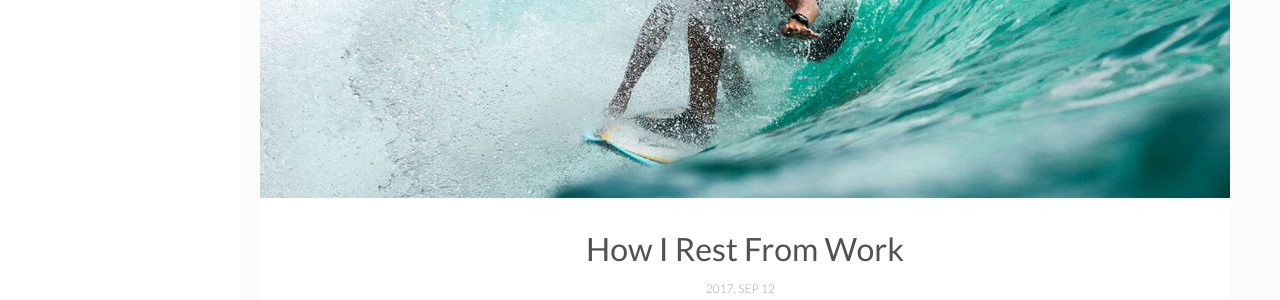
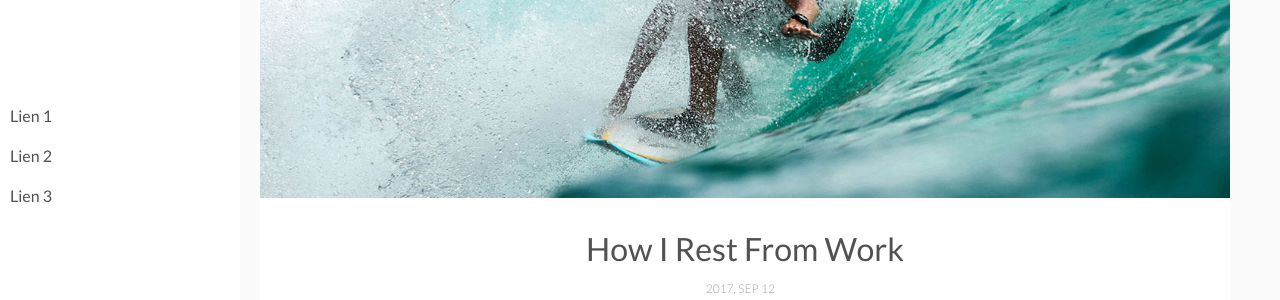
Before and after one commit to pierreV5931/webSite, a Jekyll site: the page built from _posts/2021-06-12-my-first-blog-post.md, in a window 1280 px wide. Shown: the part 322-622 px from the top of the page. Built offline with Jekyll 4.4.1, drawn with Linux system fonts in a browser that asks for light colours; comment, search, counter and statistics services are not loaded.

Commit message:
Ajouts Sujets

```diff
--- a/_layouts/main.html
+++ b/_layouts/main.html
@@ -12,6 +12,13 @@ layout: default
       <p>{{site.about-author}}</p>
     </div>
   </header> <!-- End Header -->
+
+  <div class="sujets">
+    <div><p>Lien 1</p></div>
+    <div><p>Lien 2</p></div>
+    <div><p>Lien 3</p></div>
+  </div> <!-- End Section Sujets -->
+
   <footer>
     <section class="contact">
       <h3 class="contact-title">Contact me</h3>
```
